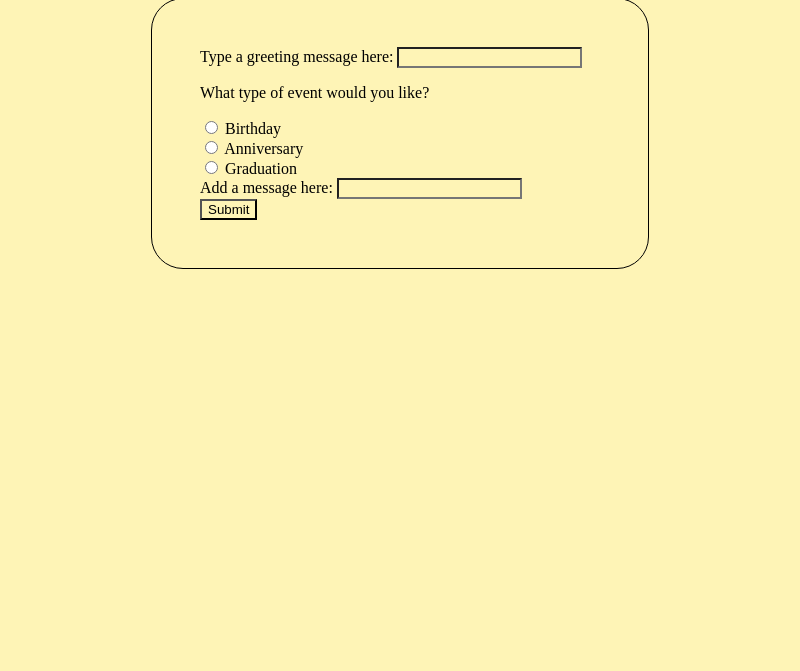
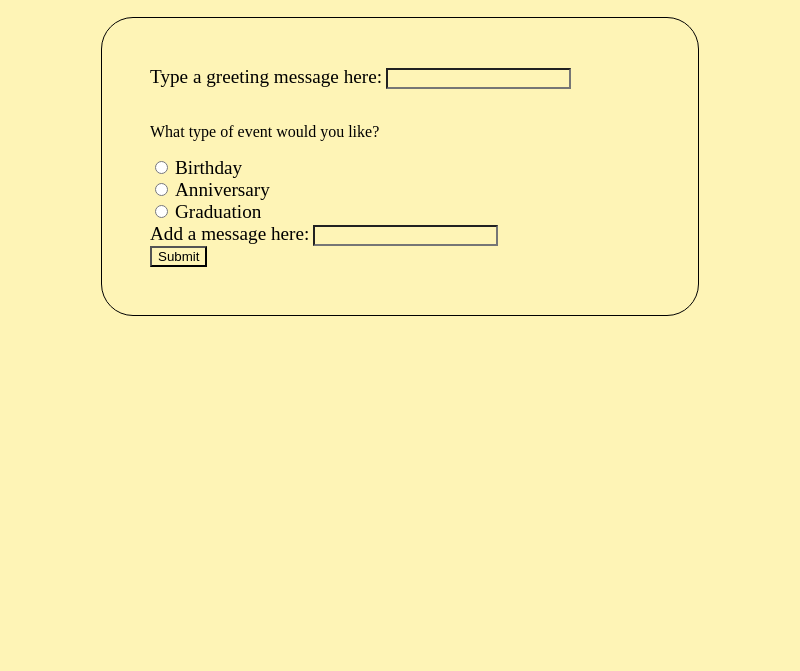
Before and after one commit to Arqestra/Mason-and-Cameron, a website: page index.html in a window 1280 px wide. Shown: the part 129-800 px from the top of the page, without its empty margins (240-1040 px from the left). Drawn offline with Linux system fonts and the light colour scheme.

Commit message:
Html link

```diff
--- a/index.html
+++ b/index.html
@@ -5,6 +5,9 @@
     <meta http-equiv="X-UA-Compatible" content="IE=edge">
     <meta name="viewport" content="width=device-width, initial-scale=1.0">
     <link rel="stylesheet" href="style.css">
+    <link rel="preconnect" href="https://fonts.googleapis.com">
+<link rel="preconnect" href="https://fonts.gstatic.com" crossorigin>
+<link href="https://fonts.googleapis.com/css2?family=Poppins&display=swap" rel="stylesheet">
     <title>Card Form</title>
 </head>
 
@@ -15,9 +18,9 @@
         <h2>Fill in the following information to generate a celebration card</h2>
     </header>
 
-    <form>
-    <label for="greeting">Type a greeting message here:</label>
-    <input type="text" name="greeting" id="greeting"><br>
+    <form action="card.html">
+    <div><label for="greeting">Type a greeting message here:</label>
+    <input type="text" name="greeting" id="greeting"></div><br>
 
     <p>What type of event would you like?</p>
     <input type="radio" id="Birthday" name="typeofevent" value="Birthday">
@@ -30,7 +33,7 @@
     <label for="message">Add a message here:</label>
     <input type="text" name="message" id="message"><br>
 
-    <input type="submit">
+    <input type="submit" id="submit">
 </form>
 
 </body>
--- a/style.css
+++ b/style.css
@@ -5,22 +5,29 @@
 form {
     /* Center the form on the page */
     margin: 0 auto;
-    width: 400px;
+    width: 500px;
     /* Form outline */
     padding: 3em;
     border: 1px solid black;
     border-radius: 2em;
   }
 
+div {
+    padding: 20px, 0;
+}
+
   label {
-
-
+    font-size: larger;
+    margin: 30px, 0;
+    height: 30px;
   }
 
 h1 {
     text-align: center;
+    font-family: 'Poppins';
 }
 
 h2 {
     text-align: center;
+    font-family: 'Poppins';
 }
```
